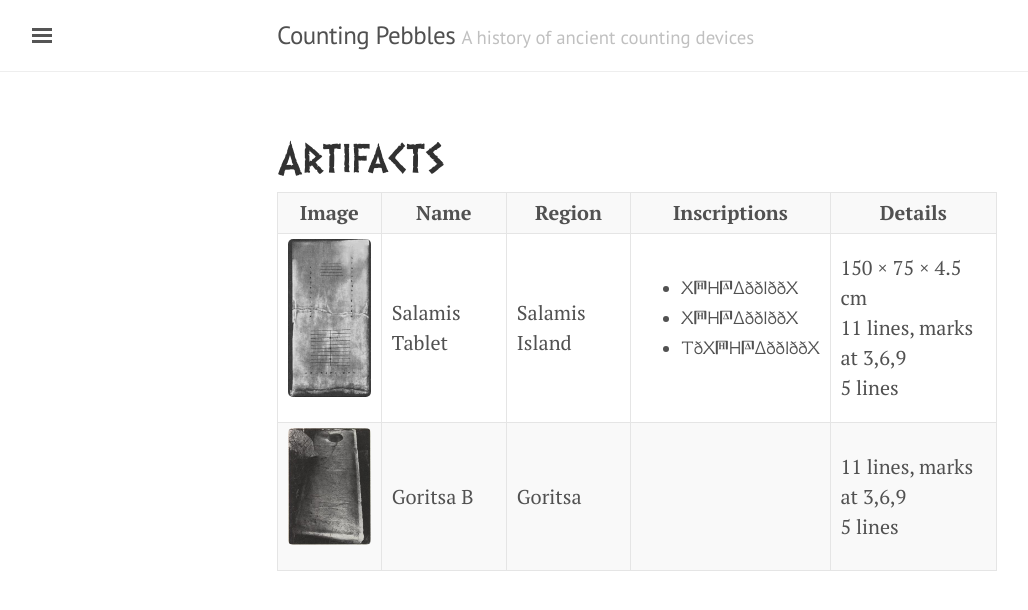
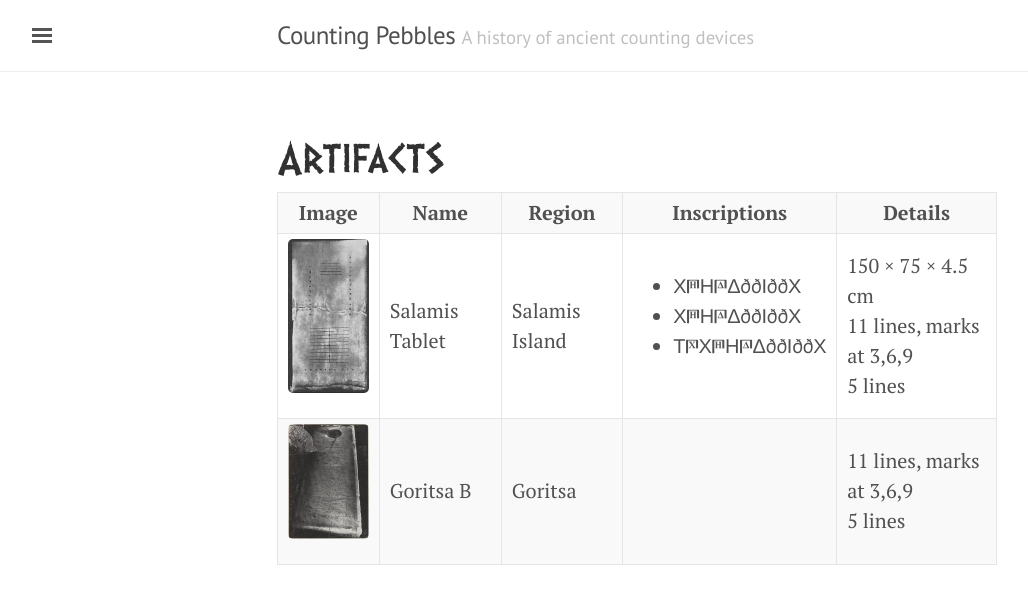
Before and after one commit to jtb/counting-pebbles, a Jekyll site: the page built from artifacts.md, in a window 1280 px wide. Shown: the top 610 px of the page, without its empty margins (3-1031 px from the left). Built offline with Jekyll 4.4.1, drawn with Linux system fonts in a browser that asks for light colours.

Commit message:
try some more

```diff
--- a/_data/artifacts.yml
+++ b/_data/artifacts.yml
@@ -5,7 +5,7 @@
   inscriptions:
     - Χ𐅅Η𐅄ΔððΙððΧ
     - Χ𐅅Η𐅄ΔððΙððΧ
-    - ΤðΧ𐅅Η𐅄ΔððΙððΧ
+    - Τ𐅆Χ𐅅Η𐅄ΔððΙððΧ
   details: >
            150 × 75 × 4.5 cm<br>
            11 lines, marks at 3,6,9<br>
--- a/public/css/custom.css
+++ b/public/css/custom.css
@@ -25,7 +25,7 @@
 
 @font-face {
   font-family: "Greek";
-  src: url(/counting-pebbles/assets/fonts/gfs-neohellenic.regular.ttf);
+  src: url(/counting-pebbles/assets/fonts/GFSNeohellenic-Regular.woff?126") format("woff");
 }
 
 .gfs {
```
Also changed, not shown: assets/fonts/GFSNeohellenic-Regular.woff (added).
